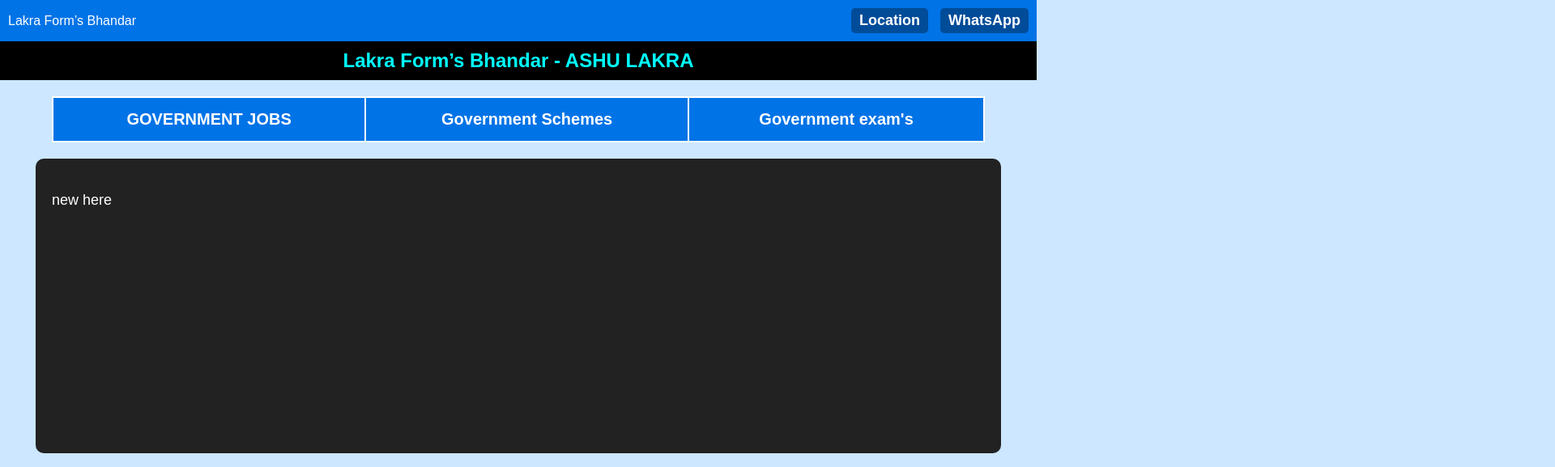
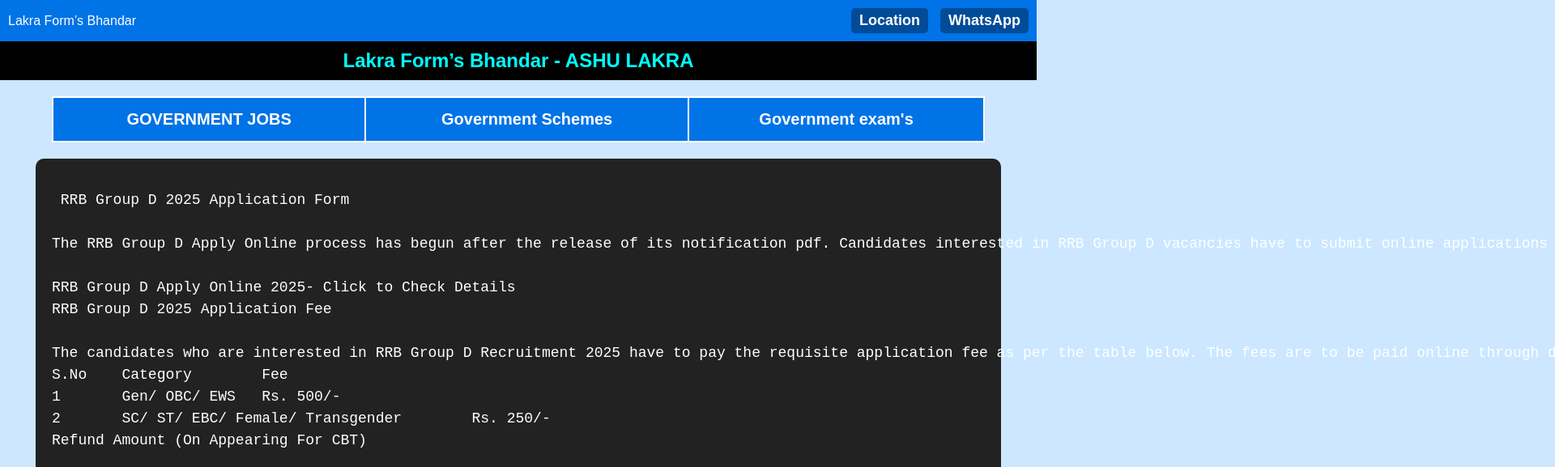
Before and after one commit to lakraformsbhandar/ashulakra, a plain HTML site: page admissionandexams.html in a window 1280 px wide. Shown: the top 577 px of the page at 81% size, 1920 px wide, since content can reach past the window. Drawn offline with Linux system fonts and the light colour scheme.

Commit message:
Update admissionandexams.html

```diff
--- a/admissionandexams.html
+++ b/admissionandexams.html
@@ -158,7 +158,75 @@
     <!-- Dark Card for Long Text -->
     <div class="dark-card">
         <p>
-            <p> new here </p>
+                <PRE> RRB Group D 2025 Application Form
+
+The RRB Group D Apply Online process has begun after the release of its notification pdf. Candidates interested in RRB Group D vacancies have to submit online applications to be eligible to appear for the RRB Group D Level 1 Exam 2025 till 1st March 2025 (11:59 pm).  Earlier the apply online last date was 22nd February but it has been extended to 1st March 2025.
+
+RRB Group D Apply Online 2025- Click to Check Details
+RRB Group D 2025 Application Fee
+
+The candidates who are interested in RRB Group D Recruitment 2025 have to pay the requisite application fee as per the table below. The fees are to be paid online through debit, credit, and net banking.
+S.No	Category	Fee
+1	Gen/ OBC/ EWS	Rs. 500/-
+2	SC/ ST/ EBC/ Female/ Transgender	Rs. 250/-
+Refund Amount (On Appearing For CBT)
+
+    For GEN/OBC: Out of this fee of Rs 500 an amount of Rs 400 shall be refunded duly deducting bank charges, on appearing in 1st Stage CBT.
+    For SC/ST/PWD/Women/Ex-Sm/Transgender/Minorities/Economically Backward: This fee of Rs 250 shall be refunded duly deducting bank charges as applicable on appearing in 1st Stage CBT.
+
+Documents Required
+
+    Scanned passport-size photograph and signature.
+    10th certificate or ITI certificate for educational qualification proof.
+    Government-issued ID proof (Aadhar Card, PAN Card, etc.).
+    Category certificate (if applicable).
+    Disability certificate (if applicable).
+
+Steps to Apply for Railway RRB Group D Recruitment 2025
+
+Candidates have to submit their online applications for RRB Group D Recruitment 2025 by following the below-mentioned steps.
+
+    Visit the official website http://www.rrbcdg.gov.in/.
+    Click on the ‘New Registration’ link.
+    Register for the exam and submit the required details like name, date of birth and father’s name, mother’s name, Aadhaar Number, SSLC/Matric registration number, year of passing, mobile number, email ID and then submit the registration form.
+    Upon registration, candidates need to verify their email ID and mobile number through OTP.
+    Login on the home page using the registration number and password.
+    In Part I of the application page, candidates had to provide the details of educational qualification, community, gender, religion, Ex-Servicemen, CCAA, Minority, Economically Backward Class Age Relaxation and other details.
+    In Part II of the application page, candidates had to indicate his/her priority/preference for the posts.
+    On completion of application details, candidates were redirected to the payment page using Online Net Banking/Credit Card/Debit Card/UPI and Offline Challan.
+    Candidates were required to choose the exam language.
+    Candidates had to fill in the details of a valid photo ID card.
+    Enter bank details to get the refund of fees.
+    Candidates had to upload their scanned images of photographs and signatures as per the format and SC/ST candidates were required to upload the category certificates.
+    Candidates had to agree to the terms and conditions and submit the application form.
+
+RRB Group D 2025 Eligibility Criteria
+
+The eligibility criteria for RRB Group D will be calculated in terms of nationality, educational qualification, and age limit. Only those candidates will be selected for RRB Group D recruitment process who fulfill the RRB Group D Eligibility Criteria as mentioned below An eligibility update for RRB Group D 2025 has been notified saying CCAA-certified candidates are eligible to apply for Railway Group D CCAA Recruitment 2025.
+Nationality
+
+A candidate must be either:
+
+a. a citizen of India, or
+b. a citizen of Nepal, or
+c. a subject of Bhutan, or
+d. a Tibetan refugee who came over to India, before the 1st January, 1962 with the intention of permanently settling in India, or
+e. a person of Indian origin who has migrated from Pakistan, Burma, Sri Lanka, East African Countries of Kenya, Uganda, the United Republic of Tanzania, Zambia, Malawi, Zaire, Ethiopia and Vietnam to permanently settle in India.
+f. Provided that a candidate belonging to categories (b), (c), (d) and (e) above shall be a person in whose favour a certificate of eligibility has been issued by the Government of India.
+Education Qualification (as on 22/02/2025)
+
+    Candidates with a 10th pass or ITI or equivalent or National Apprenticeship Certificate (NAC) granted by NCVT are eligible to apply for the RRB Group D 2025 Exam.
+    Candidates with Course Completed Act Apprentices/ITI for the post of Level-1 unless otherwise specified.
+    Those awaiting the results of their final examination of the prescribed minimum educational/technical qualification are not eligible to apply.
+    Candidates who have completed Course Complete Act Apprentices from any trade.
+
+Age Limit (as on 01/01/2025)
+
+Candidates who fall in the age group of 18 to 36 years as of 01st January 2025 are eligible to apply for the Railway RRB Group D exam. Age relaxation is provided as per the norms.
+Age Group	Upper Limit of D.O.B
+(Not earlier than)	Lower limit of D.O.B (Not later than)
+18 to 36 years	UR & EWS	OBC-Non Creamy Laye	SC/ST	For all communities / categories
+02.01.1989	02.01.1986	02.01.1984	01.01.2007 </PRE>
             <br>
             <br>
             <br> <br>
```
